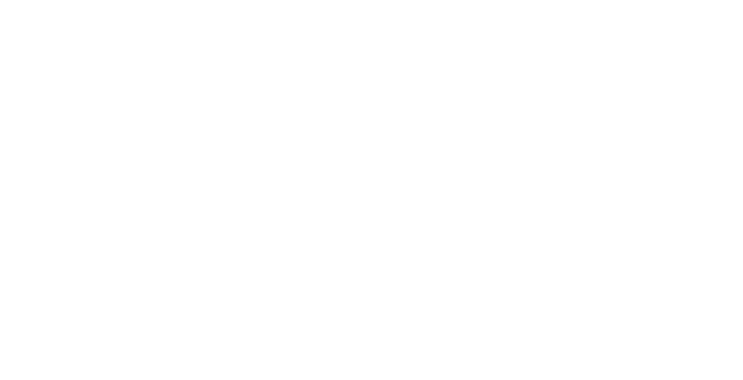
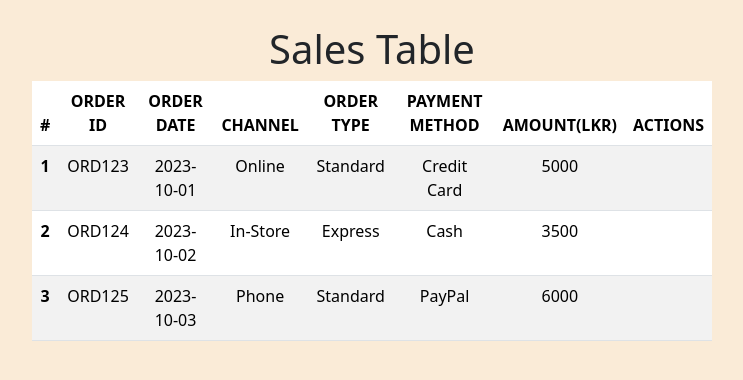
Before and after one commit to SudasunViraj/test, a React (Create React App) app: page /sales in a window 1280 px wide. Before the commit this address had no page. Shown: the top 380 px of the page, without its empty margins (268-1011 px from the left). Built offline with nearby package versions, Linux system fonts and the light colour scheme.

Commit message:
All landingpage buttons are functioning

```diff
--- a/src/App.css
+++ b/src/App.css
@@ -71,5 +71,9 @@ body {
 /* In your CSS file or component */
 .full-page-background {
   background-color: #F1F8E9;
-  height: 100vh; /* Set the height to cover the entire viewport */
+  height: 100vh;
 }
+
+.icon-color {
+  color: #fffcfc;
+}
--- a/src/UIroutes/Routers.js
+++ b/src/UIroutes/Routers.js
@@ -5,17 +5,19 @@ import Login from "../pages/login";
 import Employee from "../pages/employee";
 import Suppliers from "../pages/suppliers";
 import Products from "../pages/products";
+import Sales from "../pages/sales";
 
 function Routers() {
   return (
     <div>
       <Routes>
-        <Route path="/" element={<Navigate to="/home" />} />
+        <Route path="/" element={<Navigate to="/login" />} />
         <Route path="/home" element={<LandingPage />} />
         <Route path="/login" element={<Login />} />
         <Route path="/employee" element={<Employee />} />
         <Route path="/suppliers" element={<Suppliers />} />
         <Route path="/products" element={<Products />} />
+        <Route path="/sales" element={<Sales />} />
       </Routes>
     </div>
   );
--- a/src/pages/employee.js
+++ b/src/pages/employee.js
@@ -1,6 +1,7 @@
 import React, { useState, useEffect } from 'react';
 import { FontAwesomeIcon } from '@fortawesome/react-fontawesome';
 import { faTrash, faEdit, faLock, faKey } from '@fortawesome/free-solid-svg-icons';
+import '../App.css';
 
 
 // function employees(){
@@ -9,7 +10,6 @@ import { faTrash, faEdit, faLock, faKey } from '@fortawesome/free-solid-svg-icon
 
 const pageStyle = {
   backgroundColor: 'yellow',
-   // Ensure the page covers the entire viewport height
   display: 'flex',
   flexDirection: 'column',
 }
@@ -79,7 +79,7 @@ const Employee = () => {
   }, []);
 
   return (
-    <div style={{ paddingTop: '25px', backgroundColor: 'antiquewhite', height: '100vh' ,paddingLeft:'300px',paddingRight:'300px'}}>
+    <div style={{ paddingTop: '25px', backgroundColor: 'antiquewhite', height: '100vh', paddingLeft: '300px', paddingRight: '300px' }}>
 
       <h1>Manage Employee</h1>
 
@@ -116,28 +116,32 @@ const Employee = () => {
               </td>
               <td className="border">
                 <button
-                  className="btn btn-danger mx-2"
+                  className="btn custom-btn mx-2"
+                  style={{ backgroundColor: '#135e38' }}
                   onClick={() => handleDelete(employee.username)}
                 >
-                  <FontAwesomeIcon icon={faTrash} />
+                  <FontAwesomeIcon icon={faTrash} className="icon-color" />
                 </button>
                 <button
-                  className="btn btn-primary mx-2"
+                  className="btn custom-btn mx-2"
+                  style={{ backgroundColor: '#135e38' }}
                   onClick={() => handleEdit(employee.username)}
                 >
-                  <FontAwesomeIcon icon={faEdit} />
+                  <FontAwesomeIcon icon={faEdit} className="icon-color" />
                 </button>
                 <button
-                  className="btn btn-warning mx-2"
+                  className="btn custom-btn mx-2"
+                  style={{ backgroundColor: '#135e38' }}
                   onClick={() => handleLock(employee.username)}
                 >
-                  <FontAwesomeIcon icon={faLock} />
+                  <FontAwesomeIcon icon={faLock} className="icon-color" />
                 </button>
                 <button
-                  className="btn btn-warning mx-2"
+                  className="btn custom-btn mx-2"
+                  style={{ backgroundColor: '#135e38' }}
                   onClick={() => handleKey(employee.username)}
                 >
-                  <FontAwesomeIcon icon={faKey} />
+                  <FontAwesomeIcon icon={faKey} className="icon-color" />
                 </button>
               </td>
             </tr>
@@ -162,9 +166,10 @@ const Employee = () => {
                 onClick={() => setShowModal(false)}
               ></button>
             </div>
+
             <div className="modal-body">
               <div className="mb-3">
-                <label htmlFor="username" className="form-label">
+                <label htmlFor="username" className="form-label" style={{ textAlign: 'left' }}>
                   Username
                 </label>
                 <input
@@ -175,10 +180,11 @@ const Employee = () => {
                   onChange={(e) =>
                     setNewEmployee({ ...newEmployee, username: e.target.value })
                   }
+                  style={{ textAlign: 'left' }}
                 />
               </div>
               <div className="mb-3">
-                <label htmlFor="firstname" className="form-label">
+                <label htmlFor="firstname" className="form-label" style={{ textAlign: 'left' }}>
                   Firstname
                 </label>
                 <input
@@ -189,10 +195,11 @@ const Employee = () => {
                   onChange={(e) =>
                     setNewEmployee({ ...newEmployee, firstname: e.target.value })
                   }
+                  style={{ textAlign: 'left' }}
                 />
               </div>
               <div className="mb-3">
-                <label htmlFor="status" className="form-label">
+                <label htmlFor="status" className="form-label" style={{ textAlign: 'left' }}>
                   Status
                 </label>
                 <select
@@ -202,13 +209,14 @@ const Employee = () => {
                   onChange={(e) =>
                     setNewEmployee({ ...newEmployee, status: e.target.value })
                   }
+                  style={{ textAlign: 'left' }}
                 >
                   <option value="Active">Active</option>
                   <option value="Inactive">Inactive</option>
                 </select>
               </div>
               <div className="mb-3">
-                <label htmlFor="usergroups" className="form-label">
+                <label htmlFor="usergroups" className="form-label" style={{ textAlign: 'left' }}>
                   Usergroups
                 </label>
                 <select
@@ -218,12 +226,15 @@ const Employee = () => {
                   onChange={(e) =>
                     setNewEmployee({ ...newEmployee, usergroups: e.target.value })
                   }
+                  style={{ textAlign: 'left' }}
                 >
                   <option value="Group A">Group A</option>
                   <option value="Group B">Group B</option>
                 </select>
               </div>
             </div>
+
+
             <div className="modal-footer">
               <button
                 type="button"
@@ -244,6 +255,7 @@ const Employee = () => {
         </div>
       </div>
     </div>
+
   );
 };
 
--- a/src/pages/landingpage.js
+++ b/src/pages/landingpage.js
@@ -5,9 +5,9 @@ import image from '../images/Blue Hills Tea.png';
 function LandingPage() {
   return (
     <div style={{ backgroundColor: '#F1F8E9', minHeight: '100vh', display: 'flex', flexDirection: 'column' }}>
-    <div className="container mt-3 text-center">
-      <img className="image" src={image} alt="Blue Hills Tea" style={{ width: '100px', height: '100px', marginBottom: '40px' }} />
-      <h1 style={{ marginBottom: '30px' }}>Welcome to Blue Hills Managers' Portal</h1>
+      <div className="container mt-3 text-center">
+        <img className="image" src={image} alt="Blue Hills Tea" style={{ width: '100px', height: '100px', marginBottom: '40px' }} />
+        <h1 style={{ marginBottom: '30px' }}>Welcome to Blue Hills Managers' Portal</h1>
 
         <div className="row">
           <div className="col-md-6 mx-auto">
@@ -27,7 +27,7 @@ function LandingPage() {
               <div className="card-body">
                 <h5 className="card-title">Manage Products</h5>
                 <p className="card-text">You can manage your products here.</p>
-                <a href="#" className="btn btn-primary">Go to Product Management</a>
+                <Link to="/products" className="btn btn-primary">Go to Product Management</Link>
               </div>
             </div>
           </div>
@@ -39,7 +39,7 @@ function LandingPage() {
               <div className="card-body">
                 <h5 className="card-title">Manage Suppliers</h5>
                 <p className="card-text">You can manage your suppliers here.</p>
-                <a href="#" className="btn btn-primary">Go to Supplier Management</a>
+                <Link to="/suppliers" className="btn btn-primary">Go to Supplier Management</Link>
               </div>
             </div>
           </div>
@@ -51,7 +51,7 @@ function LandingPage() {
               <div className="card-body">
                 <h5 className="card-title">Manage Sales</h5>
                 <p className="card-text">You can manage your sales here.</p>
-                <a href="#" className="btn btn-primary">Go to Sales Management</a>
+                <Link to="/sales" className="btn btn-primary">Go to Sales Management</Link>
               </div>
             </div>
           </div>
--- a/src/pages/login.js
+++ b/src/pages/login.js
@@ -20,55 +20,62 @@ function Login() {
 }
 
 function LoginForm() {
-  // State to manage form input values
   const [email, setEmail] = useState('');
   const [password, setPassword] = useState('');
 
-  // Function to handle form submission
   const handleSubmit = (e) => {
     e.preventDefault();
-    // You can add your login logic here
     console.log('Email:', email);
     console.log('Password:', password);
+  };
+
+  const formStyle = {
+    backgroundColor: 'rgb(139, 195, 74)',
+    padding: '30px',
+  };
+
+  const buttonStyle = {
+    backgroundColor: '#007bff',
+    color: '#fff',
   };
 
   return (
     <div className="container mt-5">
       <div className="row justify-content-center">
         <div className="col-md-6">
-          <div className="card">
+          <div className="card" style={formStyle}>
             <div className="card-header">
-              <h3>Login</h3>
+              <h3>Admin Login</h3>
             </div>
             <div className="card-body">
               <form onSubmit={handleSubmit}>
                 <div className="mb-3">
-                  {/* Left-aligned Email Address form label */}
-                  <label htmlFor="email" className="form-label left-aligned">Email address</label>
+                  <label htmlFor="email" className="form-label" >Email address</label>
                   <input
                     type="email"
                     className="form-control"
                     id="email"
-                    placeholder="Enter email"
+                    placeholder="Enter Email"
                     value={email}
                     onChange={(e) => setEmail(e.target.value)}
                     required
                   />
                 </div>
                 <div className="mb-3">
-                  {/* Center-aligned Password form label */}
-                  <label htmlFor="password" className="form-label text-center">Password</label>
+                  <label htmlFor="password" className="form-label" style={{ textAlign: 'left' }}>Password</label>
                   <input
                     type="password"
                     className="form-control"
                     id="password"
-                    placeholder="Password"
+                    placeholder="Enter Password"
                     value={password}
                     onChange={(e) => setPassword(e.target.value)}
                     required
                   />
                 </div>
-                <button type="submit" className="btn btn-primary">Login</button>
+                <button type="submit" className="btn btn-primary" style={buttonStyle}>
+                  Login
+                </button>
               </form>
             </div>
           </div>
--- /dev/null
+++ b/src/pages/sales.js
@@ -0,0 +1,73 @@
+
+import React from 'react';
+
+const Sales = () => {
+    const data = [
+        {
+            id: 1,
+            orderId: 'ORD123',
+            orderDate: '2023-10-01',
+            channel: 'Online',
+            orderType: 'Standard',
+            paymentMethod: 'Credit Card',
+            amount: '5000',
+        },
+        {
+            id: 2,
+            orderId: 'ORD124',
+            orderDate: '2023-10-02',
+            channel: 'In-Store',
+            orderType: 'Express',
+            paymentMethod: 'Cash',
+            amount: '3500',
+        },
+        {
+            id: 3,
+            orderId: 'ORD125',
+            orderDate: '2023-10-03',
+            channel: 'Phone',
+            orderType: 'Standard',
+            paymentMethod: 'PayPal',
+            amount: '6000',
+        },
+    ];
+
+
+    return (
+        <div style={{ paddingTop: '25px', backgroundColor: 'antiquewhite', height: '100vh', paddingLeft: '300px', paddingRight: '300px' }}>
+            <h1>Sales Table</h1>
+            <table className="table table-striped">
+                <thead>
+                    <tr>
+                        <th scope="col">#</th>
+                        <th scope="col">ORDER ID</th>
+                        <th scope="col">ORDER DATE</th>
+                        <th scope="col">CHANNEL</th>
+                        <th scope="col">ORDER TYPE</th>
+                        <th scope="col">PAYMENT METHOD</th>
+                        <th scope="col">AMOUNT(LKR)</th>
+                        <th scope="col">ACTIONS</th>
+                    </tr>
+                </thead>
+                <tbody>
+                    {data.map((item) => (
+                        <tr key={item.id}>
+                            <th scope="row">{item.id}</th>
+                            <td>{item.orderId}</td>
+                            <td>{item.orderDate}</td>
+                            <td>{item.channel}</td>
+                            <td>{item.orderType}</td>
+                            <td>{item.paymentMethod}</td>
+                            <td>{item.amount}</td>
+                            <td>
+                                {/* Add actions buttons or components here */}
+                            </td>
+                        </tr>
+                    ))}
+                </tbody>
+            </table>
+        </div>
+    );
+};
+
+export default Sales;
--- a/src/pages/suppliers.js
+++ b/src/pages/suppliers.js
@@ -1,7 +1,7 @@
 import React, { useState, useMemo } from 'react';
 import Modal from 'react-bootstrap/Modal';
 import Button from 'react-bootstrap/Button';
-import '../pages/supplier.css'; // Import your CSS file if you create a separate CSS file.
+import '../pages/supplier.css';
 
 const Suppliers = () => {
   const [startDate, setStartDate] = useState('');
```
